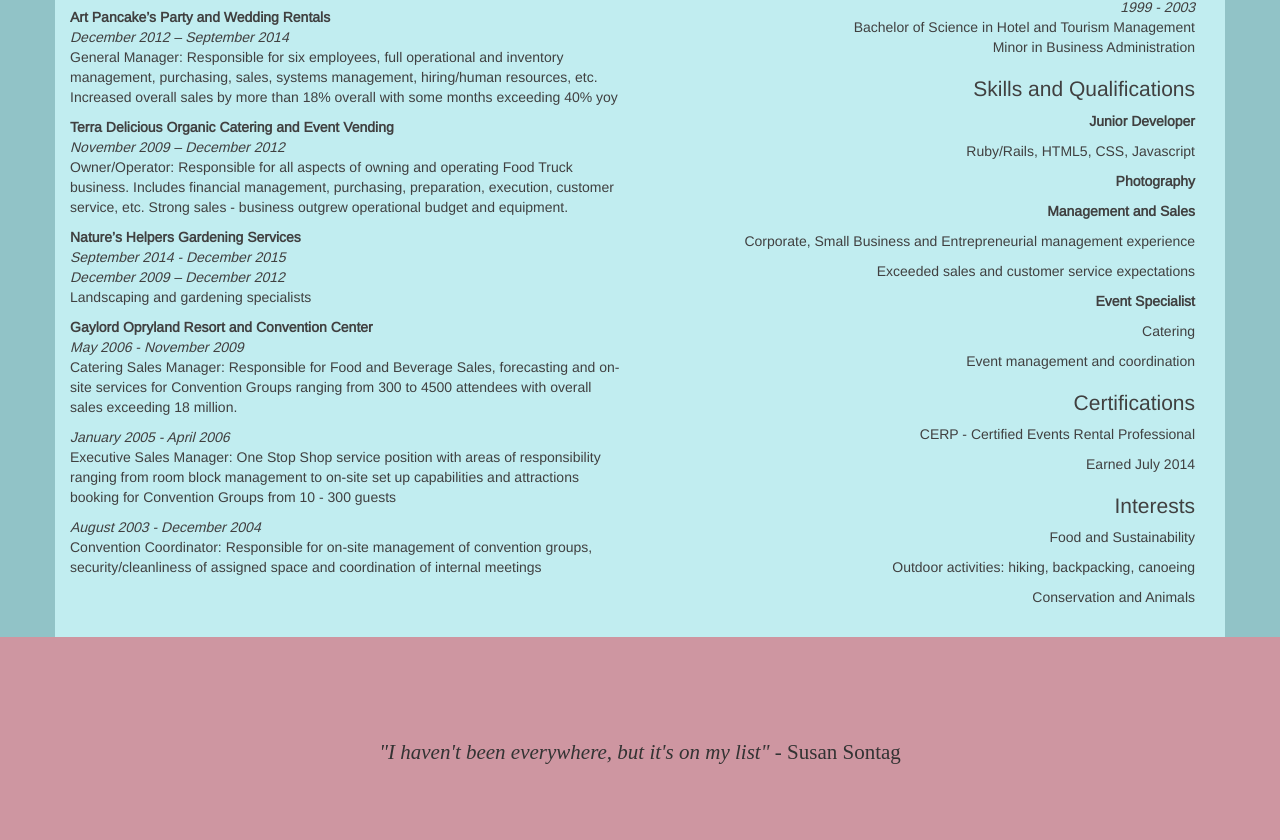
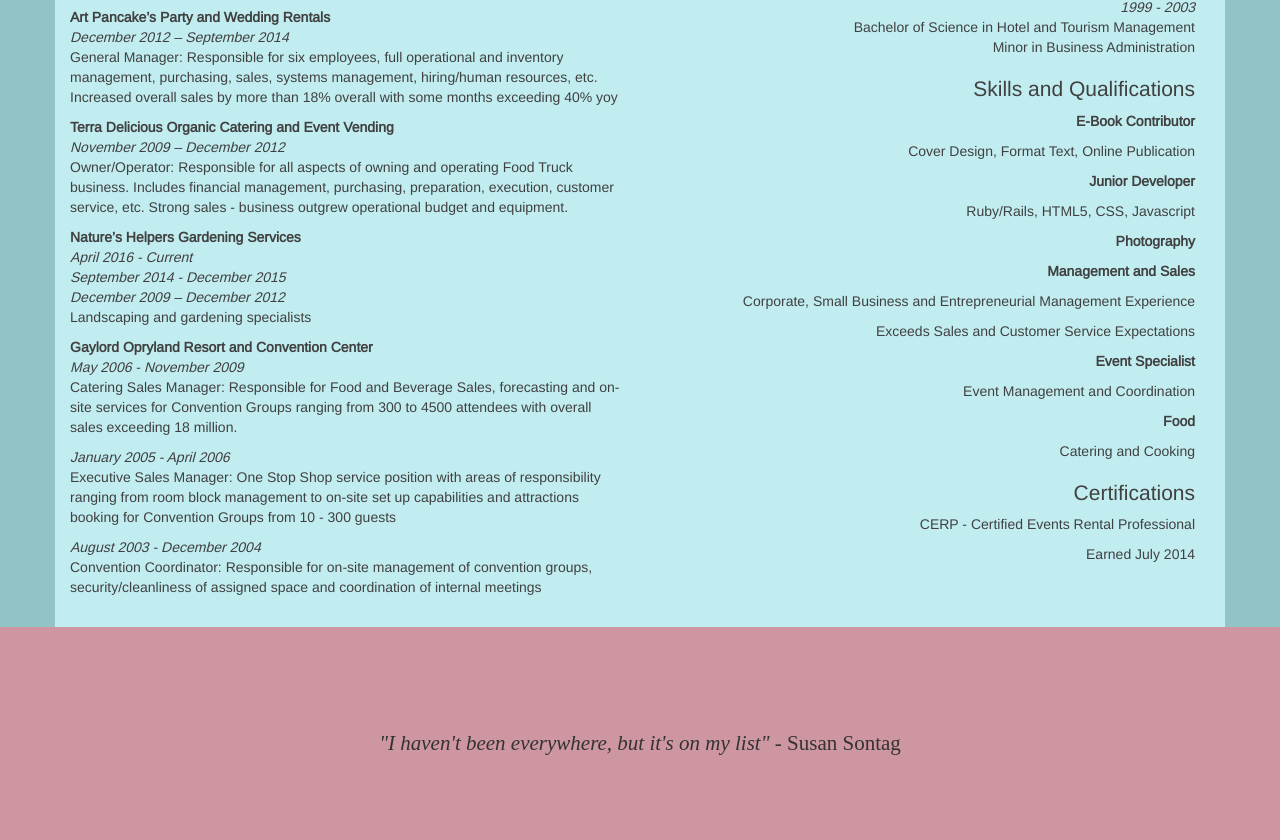
Before and after one commit to tiapewitt/profile-page-tts, a plain HTML site: page index.html in a window 1280 px wide. Shown: the part 1301-2141 px from the top of the page. Drawn offline with nearby package versions, Linux system fonts and the light colour scheme; grey boxes are pictures that could not be loaded; a web font is replaced by a local one.

Commit message:
updated resume with ebook

```diff
--- a/index.html
+++ b/index.html
@@ -165,7 +165,7 @@ Responsible for all aspects of owning and operating Food Truck business. Include
 </p>
 <p>
 <strong>Nature’s Helpers Gardening Services</strong><br>
-<em>September 2014 - December 2015<br>December 2009 – December 2012</em><br>Landscaping and gardening specialists</p>
+<em>April 2016 - Current<br>September 2014 - December 2015<br>December 2009 – December 2012</em><br>Landscaping and gardening specialists</p>
 <p>
 <strong>Gaylord Opryland Resort and Convention Center</strong><br>
 <em>May 2006 - November 2009</em><br>
@@ -200,25 +200,28 @@ Minor in Business Administration<br>
 </p>
 
 <h2>Skills and Qualifications</h2>
+<p><strong>E-Book Contributor</strong></p>
+<p>Cover Design, Format Text, Online Publication</p>
 <p><strong>Junior Developer</strong></p>
 <p>Ruby/Rails, HTML5, CSS, Javascript</p>
 <p><strong>Photography</strong></p>
 <p><strong>Management and Sales</strong></p>
-<p>Corporate, Small Business and Entrepreneurial management experience</p>
-<p>Exceeded sales and customer service expectations</p>
+<p>Corporate, Small Business and Entrepreneurial Management Experience</p>
+<p>Exceeds Sales and Customer Service Expectations</p>
 <p><strong>Event Specialist</strong></p>
-<p>Catering</p>
-<p>Event management and coordination</p>
+<p>Event Management and Coordination</p>
+<p><strong>Food</strong></p>
+<p>Catering and Cooking</p>
 
 
 <h2>Certifications</h2>
 <p>CERP - Certified Events Rental Professional</p>
 <p>Earned July 2014</p>
 
-<h2>Interests</h2>
+<!-- <h2>Interests</h2>
 <p>Food and Sustainability</p>
-<p>Outdoor activities: hiking, backpacking, canoeing</p>
-<p>Conservation and Animals</p>
+<p>Outdoor activities: hiking, backpacking, kayaking</p>
+<p>Conservation and Animals</p> -->
 
 
 		</div>
```
